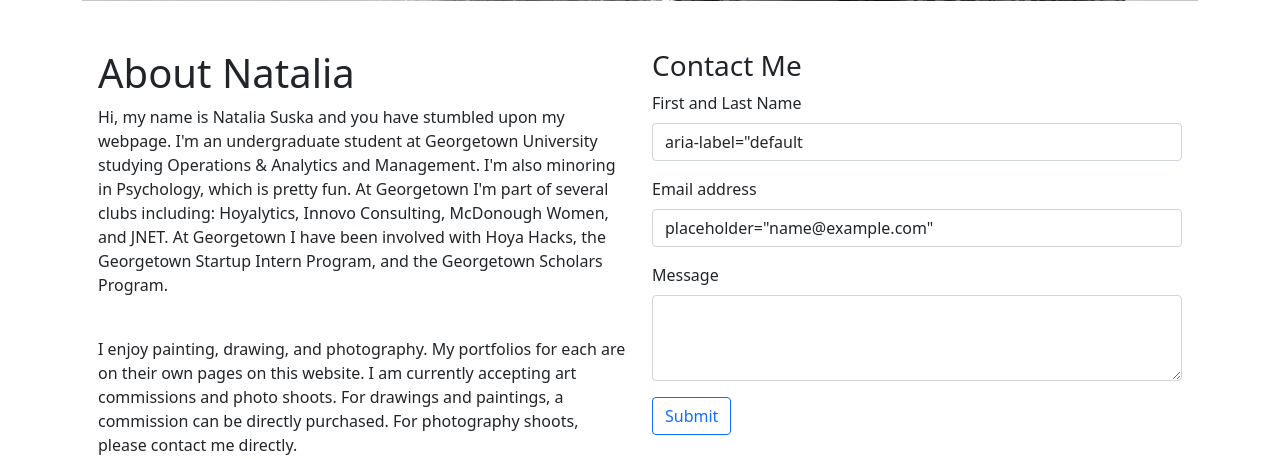
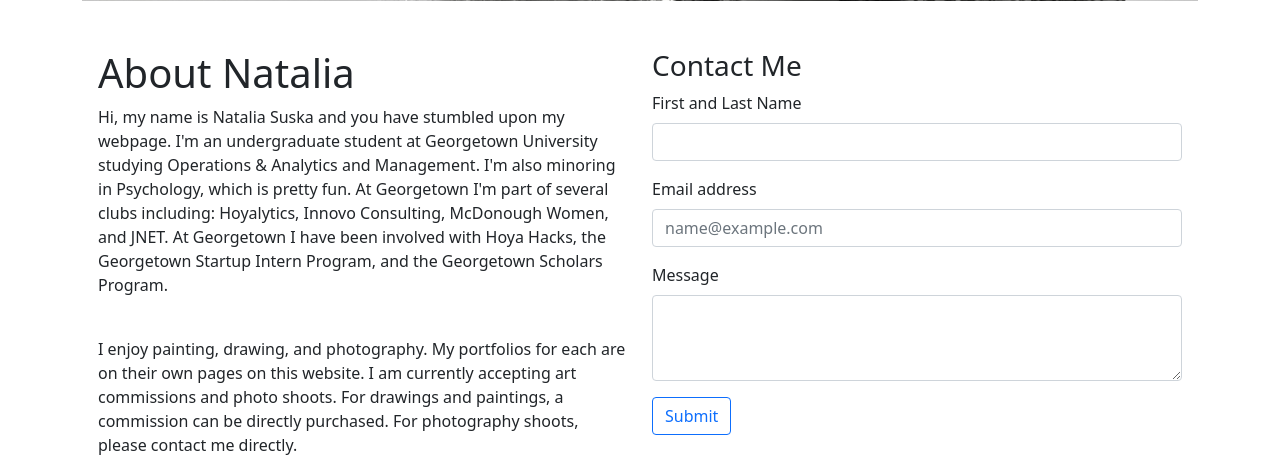
Before and after one commit to nataliasuska/natalia, a Flask app: page / in a window 1280 px wide. Shown: the part 608-1067 px from the top of the page. Run offline with Flask 2, Linux system fonts and the light colour scheme.

Commit message:
maybe now

```diff
--- a/website/templates/home.html
+++ b/website/templates/home.html
@@ -29,12 +29,12 @@
               <form action="form.php" method="POST">
                 <div class="mb-3">
                     <label for="Name" class="form-label">First and Last Name</label>
-                    <input class="form-control" type="text" name="name" value={{request.form.name}} aria-label="default input example">
+                    <input class="form-control" type="text" name="name" aria-label="default input example">
                 </div>
 
                 <div class="mb-3">
                     <label for="Email" class="form-label">Email address</label>
-                    <input type="email" class="form-control"  name="email" value={{request.form.email}} placeholder="name@example.com" aria-describedby="emailHelp">
+                    <input type="email" class="form-control"  name="email" placeholder="name@example.com" aria-describedby="emailHelp">
                 </div>
 
                 <div class="mb-3">
```
Also changed, not shown: 1 other file.
